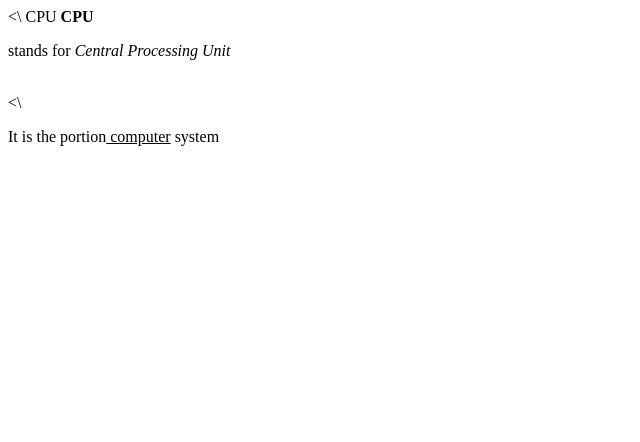
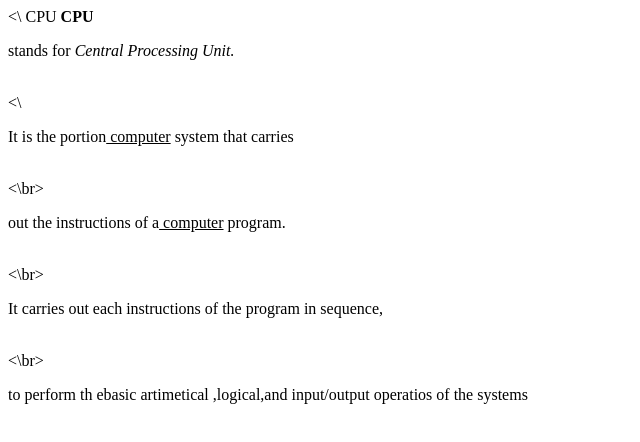
Before and after one commit to iamneo-production/ceffadbaadaeccdfffebaeceaec, a website: page BASIC1.html in a window 1280 px wide. Shown: the whole page, without its empty margins (0-640 px from the left). Drawn offline with Linux system fonts and the light colour scheme.

Commit message:
Backup Commit

```diff
--- a/BASIC1.html
+++ b/BASIC1.html
@@ -6,7 +6,14 @@
     <body>
         <h> CPU </h>
         <b>CPU</b>
-        <P> stands for <i> Central Processing Unit</i></P>
+        <P> stands for <i> Central Processing Unit.</i></P>
         <br> <\<br>
-        <p> It is the portion<u> computer</u> system </p>
+        <p> It is the portion<u> computer</u> system  that carries</p>
+        <br> <\br>
+        <p> out the instructions of a<u> computer</u> program. </p>
+        <br> <\br>
+        <p> It carries out each instructions of the program in sequence,</p>
+        <br> <\br>
+        <p> to perform th ebasic artimetical ,logical,and input/output operatios of the systems</p>
     </body>
+    </html>
```
